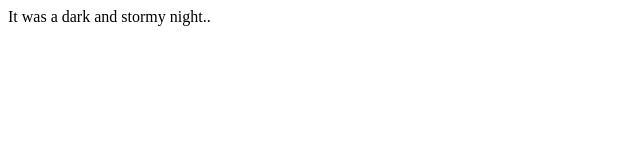
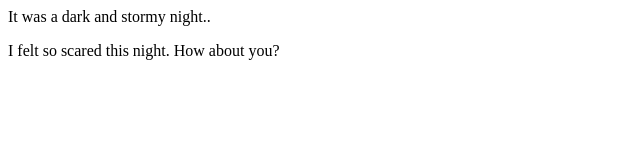
Before and after one commit to radhikalc101/fireside-story, a plain HTML site: page index.html in a window 1280 px wide. Shown: the whole page, without its empty margins (0-640 px from the left). Drawn offline with Linux system fonts and the light colour scheme.

Commit message:
second line

```diff
--- a/index.html
+++ b/index.html
@@ -3,5 +3,6 @@
         <p>
             It was a dark and stormy night..
         </p>
+      <p>I felt so scared this night. How about you?</p>
     </body>
 </html>
```
